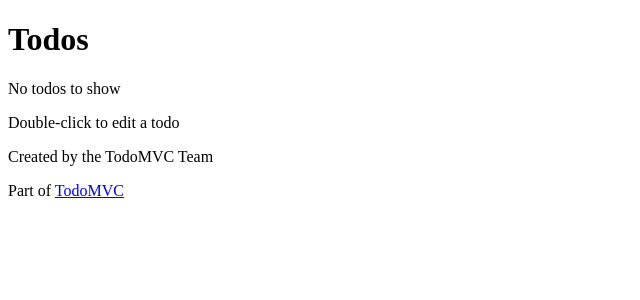
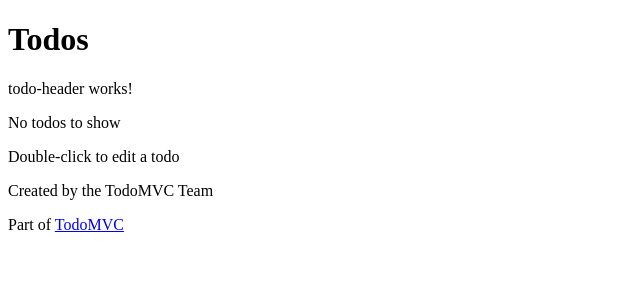
Before and after one commit to attilacs/angular-practice-todo3, an Angular app: page /#/ in a window 1280 px wide. Shown: the top 300 px of the page, without its empty margins (0-640 px from the left). Built offline with nearby package versions, Linux system fonts and the light colour scheme.

Commit message:
Generate todo-header component

```diff
--- a/src/app/app.component.html
+++ b/src/app/app.component.html
@@ -1,2 +1,3 @@
 <h1>{{title}}</h1>
+<app-todo-header />
 <app-todo-list />
--- a/src/app/app.component.ts
+++ b/src/app/app.component.ts
@@ -1,10 +1,11 @@
 import { Component } from "@angular/core";
 import { TodoListComponent } from "./components/todo-list/todo-list.component";
+import { TodoHeaderComponent } from "./components/todo-header/todo-header.component";
 
 @Component({
 	selector: "app-root",
 	standalone: true,
-	imports: [TodoListComponent],
+	imports: [TodoHeaderComponent, TodoListComponent],
 	templateUrl: "./app.component.html",
 	styleUrl: "./app.component.scss",
 })
--- /dev/null
+++ b/src/app/components/todo-header/todo-header.component.html
@@ -0,0 +1 @@
+<p>todo-header works!</p>
```
Also changed, not shown: src/app/components/todo-header/todo-header.component.ts (added, +10 -0 lines), src/app/components/todo-header/todo-header.component.scss (added), 1 other file (tests, documents, lock files or other folders).
